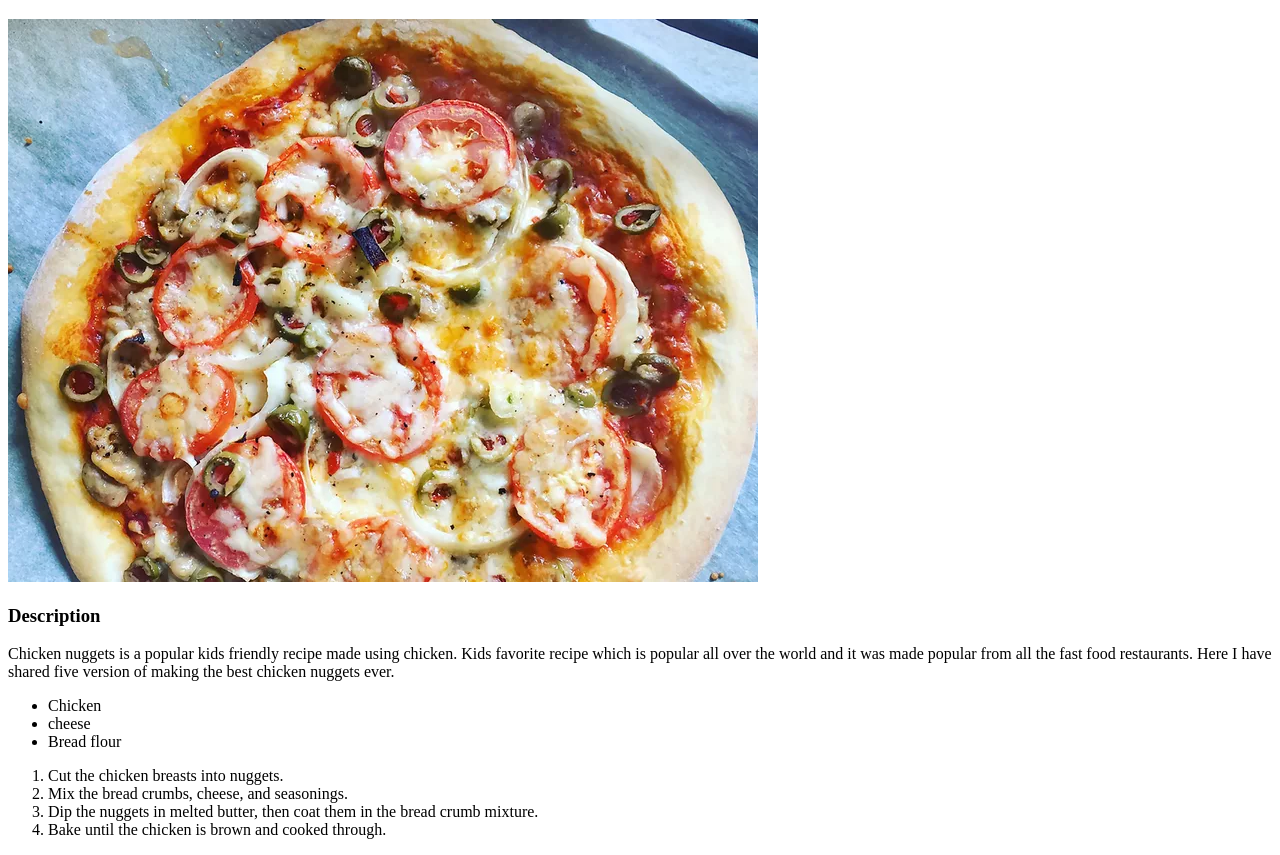
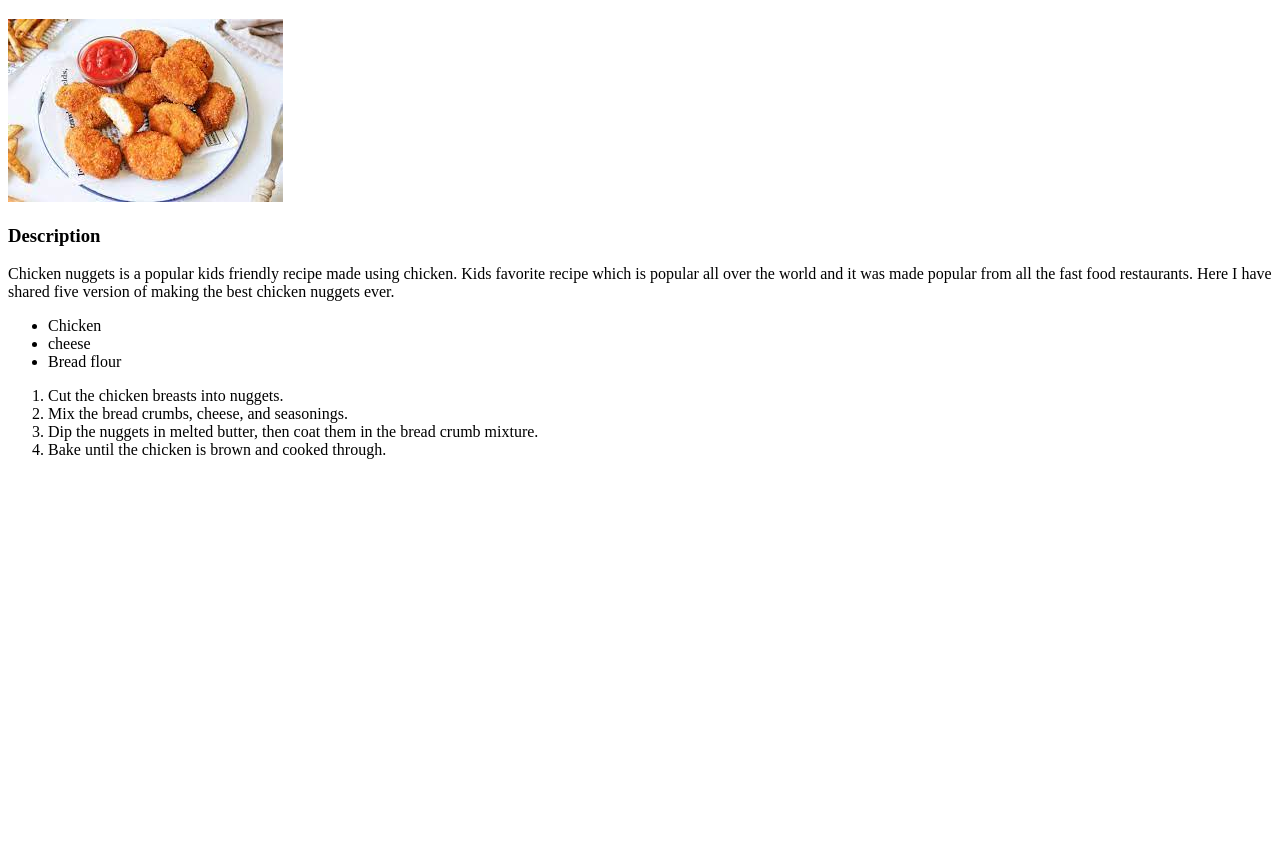
Before and after one commit to Polarbooom/odin-recipes, a plain HTML site: page recipes/Nuggets.html in a window 1280 px wide. Shown: the part 61-916 px from the top of the page. After the commit the page ends 800 px from the top, so only its background shows below. Drawn offline with Linux system fonts and the light colour scheme.

Commit message:
Added the image

```diff
--- a/recipes/Nuggets.html
+++ b/recipes/Nuggets.html
@@ -6,7 +6,7 @@
 </head>
 <body>
     <h1>Nuggets</h1>
-    <img src="../Images/20171-quick-and-easy-pizza-crust-VilmaNg-4x3-f3d3bfe73e3a47b6b65a7da6de3f213d.webp" alt="Finished pizza">
+    <img src="../Images/download.jpeg" alt="Chicken nuggets">
     <h3>Description</h3>
     <p>Chicken nuggets is a popular kids friendly recipe made using chicken.
         Kids favorite recipe which is popular all over the world and it was made popular
```
